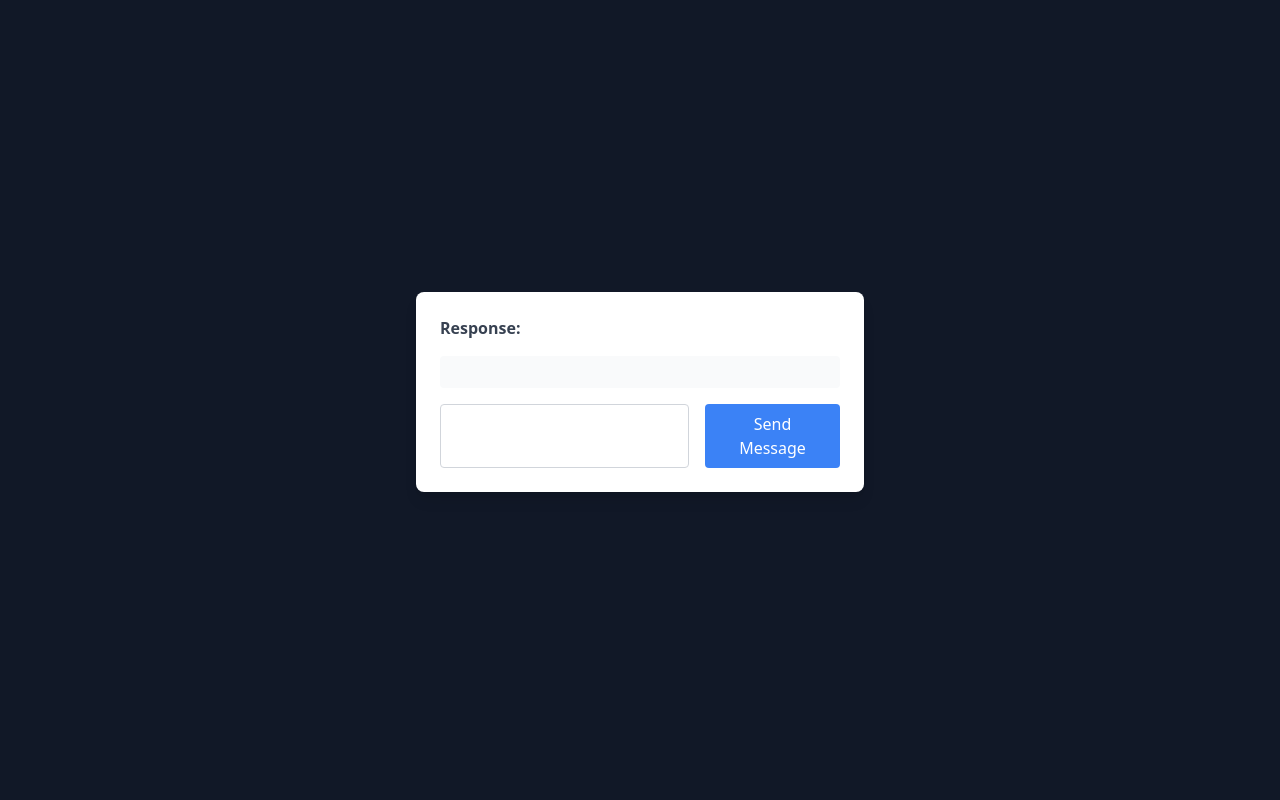
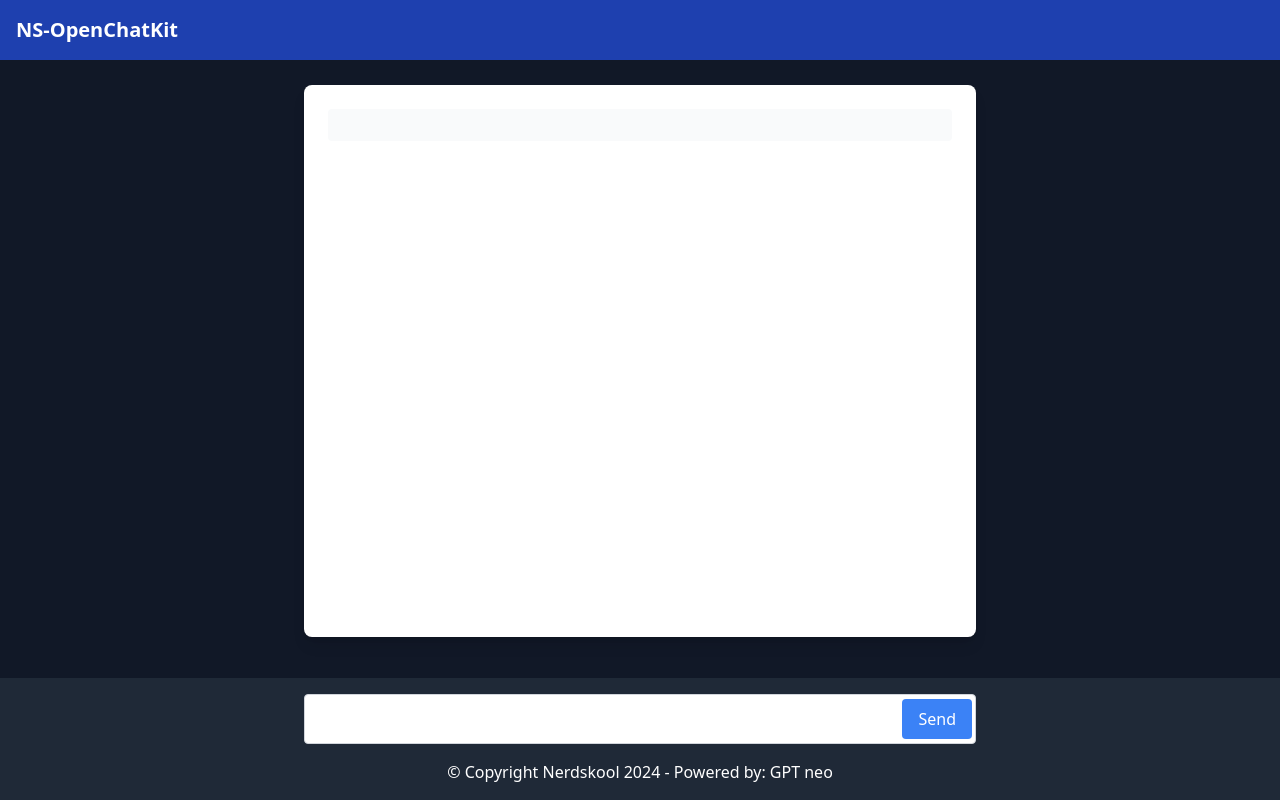
Before and after one commit to Tr3yPaschal/OpenChatKit-Next, a Next.js app: page / in a window 1280 px wide. Built offline with nearby package versions, Linux system fonts and the light colour scheme.

Commit message:
Commition before adding dynamic divs and changing the way states work.

```diff
--- a/package.json
+++ b/package.json
@@ -10,6 +10,7 @@
   },
   "dependencies": {
     "axios": "^1.6.2",
+    "cors": "^2.8.5",
     "next": "14.0.4",
     "react": "^18",
     "react-dom": "^18"
--- a/pages/index.js
+++ b/pages/index.js
@@ -1,55 +1,93 @@
 import { useState } from 'react';
-import axios from 'axios';
 
 export default function Home() {
   const [message, setMessage] = useState('');
   const [response, setResponse] = useState('');
   const [isLoading, setIsLoading] = useState(false);
-  const [error, setError] = useState(null); // State to track error
+  const [error, setError] = useState(null);
 
   const sendMessage = async () => {
+    if (isLoading) return;
+
     setIsLoading(true);
-    setError(null); // Reset error state on new request
+    setError(null);
+    setResponse('');
+
     try {
-      const res = await axios.post('http://localhost:3000/', message, {
-        headers: {
-          'Content-Type': 'text/plain',
-        },
-        timeout: 20 * 60000, // Timeout set to 20 minutes
+      const responseStream = await fetch('http://localhost:3000/', {
+        method: 'POST',
+        headers: { 'Content-Type': 'text/plain' },
+        body: message
       });
-      setResponse(res.data);
+
+      if (!responseStream.ok) {
+        throw new Error(`HTTP error! status: ${responseStream.status}`);
+      }
+
+      const reader = responseStream.body.getReader();
+      const decoder = new TextDecoder();
+
+      reader.read().then(function processText({ done, value }) {
+        if (done) {
+          setIsLoading(false);
+          return;
+        }
+
+        setResponse(prev => prev + decoder.decode(value, { stream: true }));
+        return reader.read().then(processText);
+      });
     } catch (err) {
       console.error('Error sending message:', err);
-      // Display detailed error information
-      setError(err.response ? `${err.response.data} (Status: ${err.response.status})` : err.message);
-      setResponse(''); // Reset response on error
-    } finally {
+      setError(err.message || 'Failed to fetch');
       setIsLoading(false);
     }
   };
 
   return (
-    <main className="flex flex-col items-center justify-center min-h-screen p-6 bg-gray-900">
-      <div className="mb-4 w-full max-w-md rounded-lg bg-white p-6 shadow-lg">
-        <p className="mb-4 text-m font-semibold text-gray-700">Response:</p>
-        {error && <p className="mb-4 text-red-500">Error: {error}</p>}
-        <p className="mb-4 p-4 rounded bg-gray-50 border-gray-100 text-gray-600">{response}</p>
-        <div className="flex gap-4">
+    <div className="flex flex-col h-screen">
+      {/* Header with Nav-Bar */}
+      <header className="bg-blue-800 text-white p-4">
+        <nav className="container mx-auto flex justify-between items-center">
+          <span className="text-xl font-bold">NS-OpenChatKit</span>
+          {/* Additional Nav items can be added here */}
+        </nav>
+      </header>
+
+      {/* Main Content */}
+      <main className="flex flex-col items-center justify-center flex-grow p-6 bg-gray-900" style={{ paddingTop: '25px', paddingBottom: '25px', height: 'calc(100% - 50px)' }}>
+        <div className="mb-4 w-full max-w-2xl rounded-lg bg-white p-6 shadow-lg" style={{ height: '100%' }}>
+          {error && <p className="mb-4 text-red-500">Error: {error}</p>}
+          <p className="mb-4 p-4 rounded bg-gray-50 border-gray-100 text-gray-600" style={{ overflowY: 'auto' }}>{response}</p>
+        </div>
+      </main>
+
+
+
+      {/* Sticky Footer */}
+      <footer className="bg-gray-800 text-white text-center p-4 sticky bottom-0 flex flex-col items-center">
+        <div className="relative w-full max-w-2xl">
           <input
             type="text"
             value={message}
             onChange={(e) => setMessage(e.target.value)}
-            className="flex-1 rounded border border-gray-300 p-2 text-gray-700 focus:border-blue-500 focus:outline-none"
+            className="w-full pl-4 pr-20 py-3 rounded border border-gray-300 text-gray-700 focus:border-blue-500 focus:outline-none"
+            style={{ maxWidth: '800px' }}
           />
           <button
             onClick={sendMessage}
-            className="rounded bg-blue-500 py-2 px-4 text-white hover:bg-blue-600 focus:outline-none focus:ring focus:ring-blue-300"
+            disabled={isLoading}
+            className={`absolute right-1 top-1/2 transform -translate-y-1/2 rounded bg-blue-500 py-2 px-4 text-white focus:outline-none focus:ring focus:ring-blue-300 ${isLoading ? 'bg-gray-500' : 'hover:bg-blue-600'
+              }`}
+            style={{ top: '50%', transform: 'translateY(-50%)' }}
           >
-            Send Message
+            {isLoading ? 'Sending...' : 'Send'}
           </button>
         </div>
-        {isLoading && <div className="loader"></div>}
-      </div>
-    </main>
-  )
+        <p className="mt-4">
+          &copy; Copyright Nerdskool 2024 - Powered by: GPT neo
+        </p>
+      </footer>
+    </div>
+  );
+
 }
```
Also changed, not shown: 1 other file (tests, documents, lock files or other folders).
